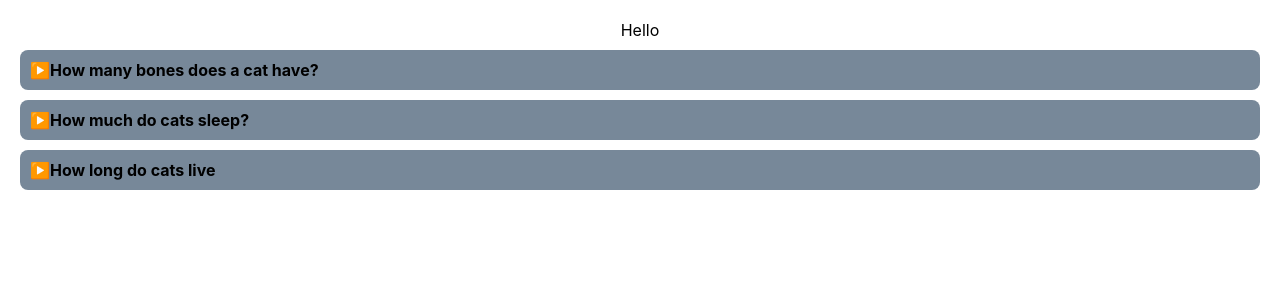
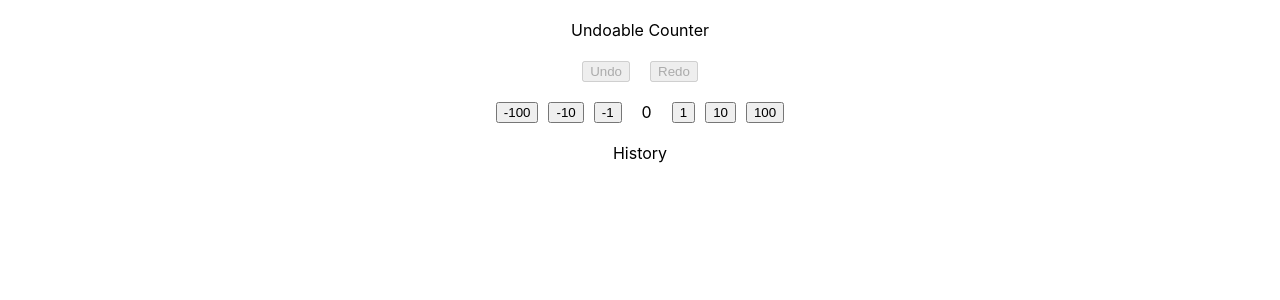
Before and after one commit to shrey-soni/Frontendeval, a React (Create React App) app: page / in a window 1280 px wide. Shown: the top 300 px of the page. Built offline with nearby package versions, Linux system fonts and the light colour scheme.

Commit message:
undoable_counter

```diff
--- a/src/App.js
+++ b/src/App.js
@@ -1,33 +1,11 @@
 import './App.css';
-import FaqComponent from './frontendeval/FAQ_Component/faq_component';
-function reactBoiler() {
-  return (<header className="App-header">
-    <img src="Octocat.png" className="App-logo" alt="logo" />
-    <p>
-      GitHub Codespaces <span className="heart">♥️</span> React
-    </p>
-    <p className="small">
-      Edit <code>src/App.js</code> and save to reload.
-    </p>
-    <p>
-      <a
-        className="App-link"
-        href="https://reactjs.org"
-        target="_blank"
-        rel="noopener noreferrer"
-      >
-        Learn React
-      </a>
-    </p>
-  </header>);
-}
-
-
+// import FaqComponent from './frontendeval/FAQ_Component/faq_component';
+import UndoableCounter from './frontendeval/Undoable_Counter/undoable_counter';
 function App() {
   return (
     <div className="App">
-      Hello
-      <FaqComponent />
+      {/* <FaqComponent /> */}
+      <UndoableCounter />
     </div>
   );
 }
--- /dev/null
+++ b/src/frontendeval/Undoable_Counter/style.css
@@ -0,0 +1,53 @@
+.undoable_counter{
+    display: flex;
+    gap: 20px;
+    flex-direction: column;
+    align-items: center;
+}
+
+.uc_undo_redo_btns{
+    display: flex;
+    gap: 20px;
+}
+
+.uc_btn{
+    width: 50px;
+    height: 30px;
+    background-color: lightslategrey;
+}
+
+.uc_count_modifiers{
+    display: flex;
+    flex-direction: row;
+    gap: 20px;
+}
+
+.uc_modifiers{
+    display: flex;
+    gap:10px;
+}
+
+.uc_m_positive{
+    display: flex;
+    gap:10px;
+    flex-direction: row-reverse;
+}
+
+.uc_history{
+    display: flex;
+    flex-direction: column;
+    gap: 10px;
+}
+
+.uc_history_list{
+    display: flex;
+    flex-direction: column;
+    gap: 5px;
+    align-items: center;
+}
+
+.uc_history_item{
+    display: flex;
+    flex-direction: row;
+    gap:10px;
+}
--- /dev/null
+++ b/src/frontendeval/Undoable_Counter/undoable_counter.js
@@ -0,0 +1,163 @@
+import React from "react";
+
+class UndoableCounter extends React.Component {
+  constructor(props) {
+    super(props);
+    this.state = {
+      count: 0,
+      historyList: [],
+      undoStack: [],
+      redoStack: []
+    };
+    this.countVal = 0;
+    this.onUndo = this.onUndo.bind(this);
+    this.onRedo = this.onRedo.bind(this);
+  }
+
+  // functionality
+  removeFromHistory() {
+    let newHistoryList = this.state.historyList;
+    newHistoryList.pop();
+    this.setState({
+      historyList: newHistoryList
+    });
+  }
+
+  addToHistory(historyItem) {
+    let newHistoryList = this.state.historyList;
+    newHistoryList.push(historyItem);
+    this.setState({
+      historyList: newHistoryList
+    });
+  }
+
+  onUndo() {
+    let undoList = this.state.undoStack;
+    if (undoList.length > 0) {
+      let popped = undoList.pop();
+      let redoList = this.state.redoStack;
+      redoList.push(popped);
+      this.countVal -= popped;
+      this.setState({
+        undoStack: undoList,
+        redoStack: redoList,
+        count: this.countVal
+      });
+    }
+  }
+
+  onRedo() {
+    let redoList = this.state.redoStack;
+    if (redoList.length > 0) {
+      let popped = redoList.pop();
+      let undoList = this.state.undoStack;
+      undoList.push(popped);
+      this.countVal += popped;
+      this.setState({
+        undoStack: undoList,
+        redoStack: redoList,
+        count: this.countVal
+      });
+    }
+  }
+
+  addToUndo(amount) {
+    let undoList = this.state.undoStack;
+    undoList.push(amount);
+    this.setState({
+      undoStack: undoList
+    });
+  }
+
+  modifyCount(amount) {
+    let prevAmount = this.countVal;
+    this.countVal += amount;
+    this.setState({
+      count: this.countVal
+    });
+    this.addToHistory({
+      updatedBy: amount,
+      changelog: "(" + prevAmount + " -> " + this.countVal + ")"
+    });
+    this.addToUndo(amount);
+  }
+
+  //rendering
+  getButton(onClick, buttonText, isDisabled) {
+    return (
+      <button
+        className={`uc_btn_${buttonText}`}
+        onClick={onClick}
+        key={buttonText}
+        disabled={isDisabled}
+      >
+        {buttonText}
+      </button>
+    );
+  }
+
+  getHistoryItem(item, index) {
+    return (
+      <div className="uc_history_item" key={"" + item + index}>
+        <div>{item.updatedBy}</div>
+        <div>{item.changelog}</div>
+      </div>
+    );
+  }
+
+  getModifiers(isPositive) {
+    let value = isPositive ? 1 : -1;
+    const classname = isPositive?"uc_modifiers uc_m_positive":"uc_modifiers";
+    let modifierElement = <div className={classname} key={"" + value}>
+      {this.getButton(() => {
+        this.modifyCount(value * 100);
+      }, value * 100)}
+      {this.getButton(() => {
+        this.modifyCount(value * 10);
+      }, value * 10)}
+      {this.getButton(() => {
+        this.modifyCount(value * 1);
+      }, value * 1)}
+    </div>;
+    return modifierElement;
+  }
+
+  render() {
+    return (
+      <div id="undoable_counter" className="undoable_counter">
+        <div className="uc_title">Undoable Counter</div>
+        <div className="uc_undo_redo_btns">
+          <div className="uc_undo">
+            {this.getButton(
+              this.onUndo,
+              "Undo",
+              this.state.undoStack.length === 0
+            )}
+          </div>
+          <div className="uc_redo">
+            {this.getButton(
+              this.onRedo,
+              "Redo",
+              this.state.redoStack.length === 0
+            )}
+          </div>
+        </div>
+        <div className="uc_count_modifiers">
+          {this.getModifiers(false)}
+          <div className="uc_counter">{this.state.count}</div>
+          {this.getModifiers(true)}
+        </div>
+        <div className="uc_history">
+          <div className="uc_history_title">History</div>
+          <div className="uc_history_list">
+            {this.state.historyList.reverse().map((item, index) => {
+              return this.getHistoryItem(item, index);
+            })}
+          </div>
+        </div>
+      </div>
+    );
+  }
+}
+
+export default UndoableCounter;
--- a/src/index.css
+++ b/src/index.css
@@ -1,5 +1,5 @@
 @import './frontendeval/FAQ_Component/style.css';
-
+@import './frontendeval/Undoable_Counter/style.css';
 body {
   margin: 0;
   font-family: -apple-system, BlinkMacSystemFont, 'Segoe UI', 'Roboto', 'Oxygen',
@@ -14,3 +14,8 @@ code {
   font-family: source-code-pro, Menlo, Monaco, Consolas, 'Courier New',
     monospace;
 }
+
+
+.App{
+  gap: 30px;
+}
```
